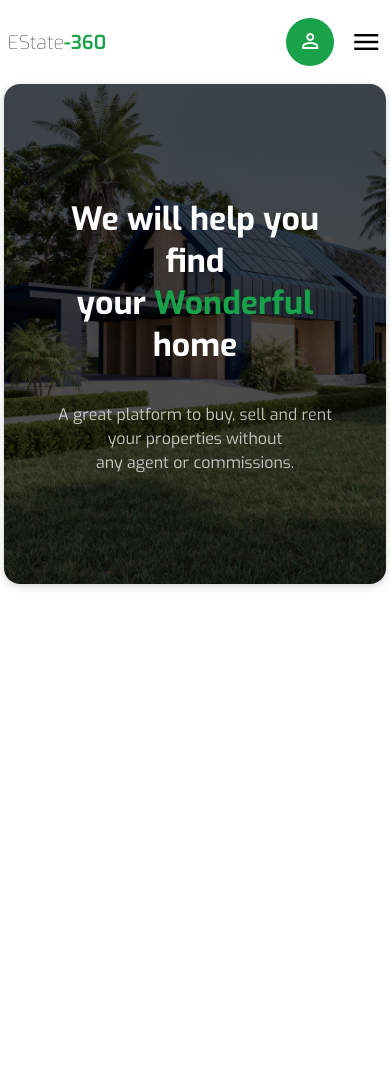
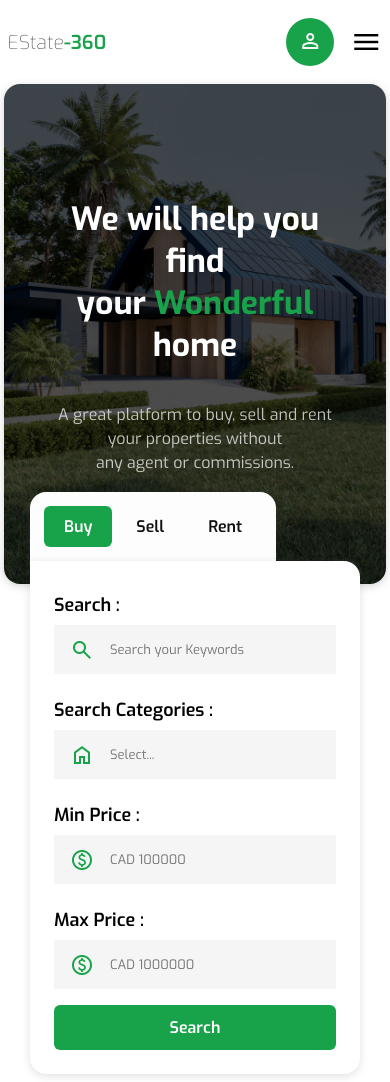
Before and after one commit to jashanpreet-singh-99/EState-360, an Angular app: page /home in a window 390 px wide. Before the commit the page ends 844 px from the top, so only its background shows below. Built offline with nearby package versions, Linux system fonts and the light colour scheme.

Commit message:
Added UI search component with mobile support

```diff
--- /dev/null
+++ b/src/app/components/shared/quick-search/quick-search.component.html
@@ -0,0 +1,50 @@
+<div class="container">
+    <!-- Quick Controls -->
+    <div class="control-container">
+        <button class="toggle-btn" [class.active]="isSelectedMode(0)" (click)="setSelectMode(0)">
+            <span>Buy</span>
+        </button>
+        <button class="toggle-btn" [class.active]="isSelectedMode(1)" (click)="setSelectMode(1)">
+            <span>Sell</span>
+        </button>
+        <button class="toggle-btn" [class.active]="isSelectedMode(2)" (click)="setSelectMode(2)">
+            <span>Rent</span>
+        </button>
+    </div>
+    <div class="search-container">
+        <div class="search-items-container">
+            <h2>Search :</h2>
+            <div class="search-input-container">
+                <span class="material-symbols-outlined">search</span>
+                <input class="input-box" type="text" placeholder="Search your Keywords">
+                <div class="divider"></div>
+            </div>
+        </div>
+        <div class="search-items-container">
+            <h2>Search Categories :</h2>
+            <div class="search-input-container">
+                <span class="material-symbols-outlined">home</span>
+                <input class="input-box" type="text" placeholder="Select...">
+                <div class="divider sm-end"></div>
+            </div>
+        </div>
+        <div class="search-items-container">
+            <h2>Min Price :</h2>
+            <div class="search-input-container">
+                <span class="material-symbols-outlined">paid</span>
+                <input class="input-box" type="text" placeholder="CAD 100000">
+                <div class="divider"></div>
+            </div>
+        </div>
+        <div class="search-items-container">
+            <h2>Max Price :</h2>
+            <div class="search-input-container">
+                <span class="material-symbols-outlined">paid</span>
+                <input class="input-box" type="text" placeholder="CAD 1000000">
+            </div>
+        </div>
+        <button class="search-btn">
+            <span>Search</span>
+        </button>
+    </div>
+</div>
--- /dev/null
+++ b/src/app/components/shared/quick-search/quick-search.component.scss
@@ -0,0 +1,150 @@
+@import '../../../../styles/_fonts.scss';
+@import '../../../../styles/_dimns.scss';
+@import '../../../../styles/_colors.scss';
+
+$border-radius: 16px;
+
+.container {
+    display: flex;
+    flex-direction: column;
+    position: relative;
+    margin-top: -100px;
+    padding: 8px;
+    box-sizing: border-box;
+    z-index: 7;
+    align-items: start;
+
+    .control-container {
+        display: flex;
+        flex-direction: row;
+        background-color: #FDFDFD;
+        border-top-left-radius: $border-radius;
+        border-top-right-radius: $border-radius;
+        box-shadow: $shadow-card;
+        padding: 14px;
+        gap: 4px;
+
+        .toggle-btn {
+            padding: 10px 20px;
+            color: $color-black;
+            border: none;
+            background-color: transparent;
+            border-radius: 6px;
+
+            transition: all $anim-time ease;
+
+            span {
+                @include font_regular($prime-text, $text-semibold);
+                font-size: medium;
+            }
+
+            &.active {
+                background-color: $color-accent;
+                color: $color-white;
+            }
+        }
+    }
+
+    .search-container {
+        display: grid;
+        grid-template-columns: repeat(4, 1fr);
+
+        width: 100%;
+        padding: 24px;
+        box-sizing: border-box;
+        background-color: $color-white;
+        box-shadow: $shadow-card;
+        border-top-right-radius: $border-radius;
+        border-bottom-left-radius: $border-radius;
+        border-bottom-right-radius: $border-radius;
+
+        gap: 16px 0;
+
+        .search-items-container {
+            display: flex;
+            flex-direction: column;
+
+            h2 {
+                margin: 8px 0;
+                @include font_regular($prime-text, $text-semibold);
+                font-size: large;
+            }
+
+            .search-input-container {
+                display: flex;
+                padding: 8px;
+                gap: 8px;
+                flex-direction: row;
+                align-items: center;
+                background-color: #F5F5F5;
+
+                .material-symbols-outlined {
+                    color: $color-accent;
+                }
+
+                .input-box {
+                    flex: 1;
+                    border: none;
+                    outline: none;
+                    padding: 8px;
+                    background-color: #F5F5F5;
+                    font-size: medium;
+                    @include font_regular($prime-text);
+                }
+
+                .divider {
+                    height: 80%;
+                    width: 1px;
+                    background-color: $color-disabled;
+                    opacity: 0.5;
+                }
+
+                .sm-end {
+                    display: block;
+                }
+            }
+
+        }
+
+        .search-btn {
+            padding: 12px 32px;
+            border: none;
+            border-radius: 6px;
+            color: $color-white;
+            background-color: $color-accent;
+
+            span {
+                @include font_regular($prime-text, $text-semibold);
+                font-size: medium;
+            }
+        }
+    }
+}
+
+@media (max-width: $width-xl) {
+    .container .search-container {
+        grid-template-columns: repeat(2, 1fr);
+
+        .search-items-container .search-input-container .sm-end {
+                display: none;
+        }
+    }
+}
+
+@media (max-width: $width-md) {
+    .container .search-container {
+        grid-template-columns: repeat(1, 1fr);
+
+        .search-items-container .search-input-container {
+            padding-left: 16px;
+
+            .input-box {
+                font-size: small;
+            }
+
+            .divider {
+                display: none;
+            }
+        }
+    }
+}
--- /dev/null
+++ b/src/app/components/shared/quick-search/quick-search.component.ts
@@ -0,0 +1,21 @@
+import { Component } from '@angular/core';
+
+@Component({
+  selector: 'quick-search',
+  standalone: true,
+  imports: [],
+  templateUrl: './quick-search.component.html',
+  styleUrl: './quick-search.component.scss'
+})
+export class QuickSearchComponent {
+
+  selectedMode: number = 0;
+
+  isSelectedMode(mode: number): boolean {
+    return mode === this.selectedMode;
+  }
+
+  setSelectMode(mode: number): void {
+    this.selectedMode = mode;
+  }
+}
--- a/src/app/components/www/home-page/home-page.component.html
+++ b/src/app/components/www/home-page/home-page.component.html
@@ -6,3 +6,4 @@
         <p>A great platform to buy, sell and rent your properties without<br> any agent or commissions.</p>
     </div>
 </div>
+<quick-search/>
--- a/src/app/components/www/home-page/home-page.component.ts
+++ b/src/app/components/www/home-page/home-page.component.ts
@@ -1,9 +1,10 @@
 import { Component } from '@angular/core';
+import { QuickSearchComponent } from "../../shared/quick-search/quick-search.component";
 
 @Component({
   selector: 'app-home-page',
   standalone: true,
-  imports: [],
+  imports: [QuickSearchComponent],
   templateUrl: './home-page.component.html',
   styleUrl: './home-page.component.scss'
 })
```
Also changed, not shown: 1 other file (tests, documents, lock files or other folders).
